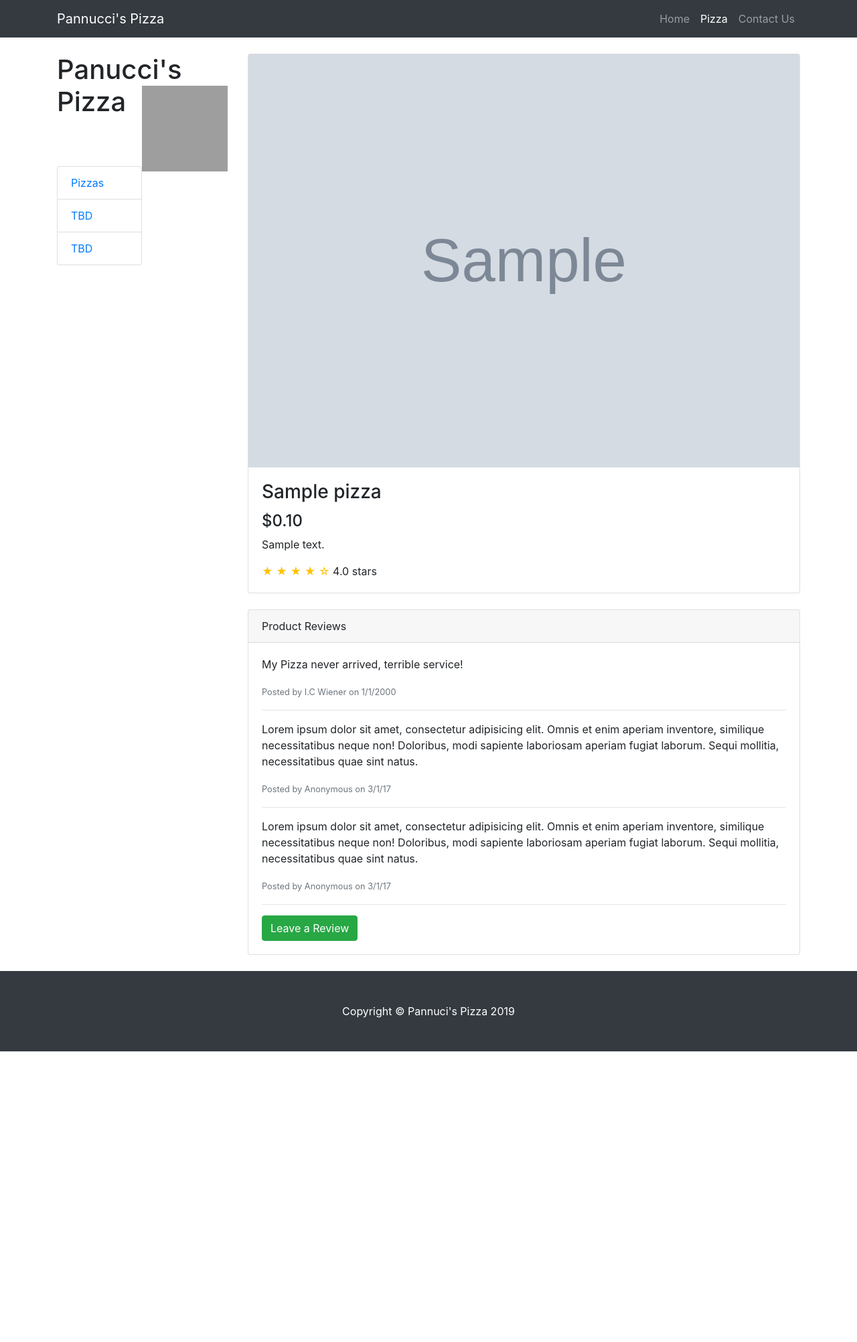
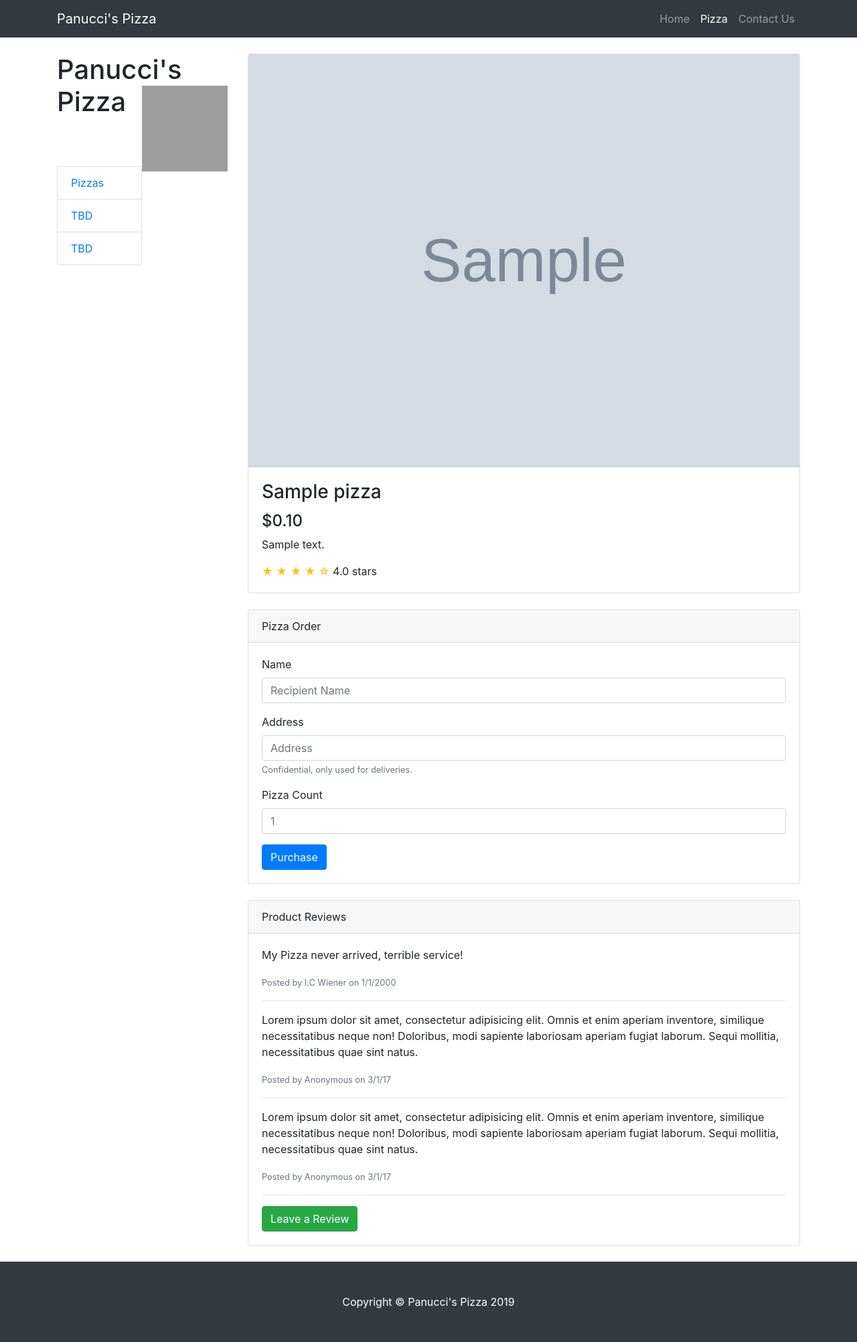
Before and after one commit to boarnoah/pp_store, a Flask app: page /pizza/1 in a window 1280 px wide. Shown: the whole page at 67% size. Before the commit the page ends 1570 px from the top, so only its background shows below. Run offline with Flask 2, Linux system fonts and the light colour scheme; tables that the repository leaves empty hold one stand-in row (values such as "Sample post"); grey boxes marked "Sample" are stand-in pictures; some libraries are stand-ins or nearby versions; grey boxes are pictures that could not be loaded.

Commit message:
Added order pizza form

```diff
--- a/main.py
+++ b/main.py
@@ -1,15 +1,20 @@
-from flask import Flask, render_template
+from flask import Flask, render_template, redirect, request
 from flask_sqlalchemy import SQLAlchemy
-from flask_wtf import FlaskForm
+from flask_wtf import FlaskForm, CSRFProtect
 from wtforms import StringField, IntegerField
 from wtforms.validators import DataRequired, NumberRange
 from sqlalchemy import exc as SQLAlchemyException
+
+import secrets
 
 app = Flask(__name__)
 app.config[
     'SQLALCHEMY_DATABASE_URI'] = 'mysql://ppdb:swordfish@ppdbmysql.ct4sai8mxgm9.us-east-2.rds.amazonaws.com:3306/ppdb'
 db = SQLAlchemy(app)
+app.config['SECRET_KEY'] = secrets.token_bytes(32)
+app.config['WTF_CSRF_SECRET_KEY'] = secrets.token_bytes(32)
 
+csrf = CSRFProtect(app)
 
 class Pizza(db.Model):
     id = db.Column(db.Integer, primary_key=True)
@@ -36,8 +41,9 @@
 
 
 class OrderForm(FlaskForm):
-    name = StringField('name', validators=[DataRequired()])
-    address = StringField('name', validators=[DataRequired()])
+    user_name = StringField('user_name', validators=[DataRequired()])
+    address = StringField('address', validators=[DataRequired()])
+    pizza_count = IntegerField('pizza_count', validators=[DataRequired(), NumberRange(min=1, max=20)])
 
 
 # ex: how to add entries to db
@@ -56,23 +62,41 @@
     return render_template('index.html', pizzas=pizzas)  # Renders template, with list queried from db
 
 
-@app.route('/pizza/<pizza_id>')
+@app.route('/pizza/<pizza_id>', methods=['GET', 'POST'])
 def pizza(pizza_id):
     pizza = Pizza.query.filter_by(id=pizza_id).first()
+    form = OrderForm(request.form)
+
+    if form.validate_on_submit():
+        new_order = Order(name=form.user_name.data, address=form.address.data, pizza_id=pizza_id,
+                          pizza_count=form.pizza_count.data)
+
+        if new_order:
+            db.session.add(new_order)
+            db.session.commit()
+
+        return redirect('/success')
 
     if pizza:
-        return render_template('pizza.html', pizza=pizza)
+        return render_template('pizza.html', pizza=pizza, form=form)
     else:
         return render_template("404.html")
+
 
 @app.route('/contact')
 def contact():
     return render_template('contact.html')
 
 
+@app.route('/success')
+def success():
+    return render_template('success.html')
+
+
 @app.route("/ssh")
 def inside_joke():
     return render_template('inside_joke.html')
+
 
 if __name__ == '__main__':
     print("wololo")
--- a/templates/default.html
+++ b/templates/default.html
@@ -24,7 +24,7 @@
 <!-- Navigation -->
 <nav class="navbar navbar-expand-lg navbar-dark bg-dark fixed-top">
     <div class="container">
-        <a class="navbar-brand" href="#">Pannucci's Pizza</a>
+        <a class="navbar-brand" href="/">Panucci's Pizza</a>
         <button class="navbar-toggler" type="button" data-toggle="collapse" data-target="#navbarResponsive"
                 aria-controls="navbarResponsive" aria-expanded="false" aria-label="Toggle navigation">
             <span class="navbar-toggler-icon"></span>
@@ -32,7 +32,7 @@
         <div class="collapse navbar-collapse" id="navbarResponsive">
             {% set navigation_bar = [
                 ('/', 'index', 'Home'),
-                ('/pizza', 'pizza', 'Pizza'),
+                ('#', 'pizza', 'Pizza'),
                 ('/contact', 'contact', 'Contact Us')
                 ]-%}
             {% set active_page = active_page|default('index') -%}
@@ -57,7 +57,7 @@
 <!-- Footer -->
 <footer class="py-5 bg-dark">
     <div class="container">
-        <p class="m-0 text-center text-white">Copyright &copy; Pannuci's Pizza 2019</p>
+        <p class="m-0 text-center text-white">Copyright &copy; Panucci's Pizza 2019</p>
     </div>
     <!-- /.container -->
 </footer>
--- a/templates/inside_joke.html
+++ b/templates/inside_joke.html
@@ -8,6 +8,6 @@
     <!-- Page Content -->
     <div class="container">
         <h1>Secret UI design, plz don't steal. Copyright @ Oracle, 2019</h1>
-        <img src="http://static.bigppizza.net/epic_ui.png">
+        <img src="https://static.bigppizza.net/epic_ui.png">
     </div>
 {% endblock %}s
--- a/templates/pizza.html
+++ b/templates/pizza.html
@@ -38,6 +38,32 @@
                 </div>
                 <!-- /.card -->
 
+
+                <div class="card mt-4">
+                   <div class="card-header">
+                        Pizza Order
+                    </div>
+                    <div class="card-body">
+                         <form method="POST" action="/pizza/{{ pizza.id }}">
+                             {{ form.csrf_token }}
+                            <div class="form-group">
+                                <label for="user_name">Name</label>
+                                <input type="text" class="form-control" id="user_name" name="user_name" placeholder="Recipient Name">
+                            </div>
+                            <div class="form-group">
+                                <label for="address">Address</label>
+                                <input type="text" class="form-control" id="address" name="address" placeholder="Address">
+                                <small id="addressHelp" class="form-text text-muted">Confidential, only used for deliveries.</small>
+                            </div>
+                            <div class="form-group">
+                                <label for="pizza_count">Pizza Count</label>
+                                <input type="number" min="1" max="20" class="form-control" id="pizza_count" name="pizza_count" placeholder="1">
+                            </div>
+                          <button type="submit" class="btn btn-primary">Purchase</button>
+                        </form>
+                    </div>
+                </div>
+
                 <div class="card card-outline-secondary my-4">
                     <div class="card-header">
                         Product Reviews
```
Also changed, not shown: templates/success.html (added, +18 -0 lines).
